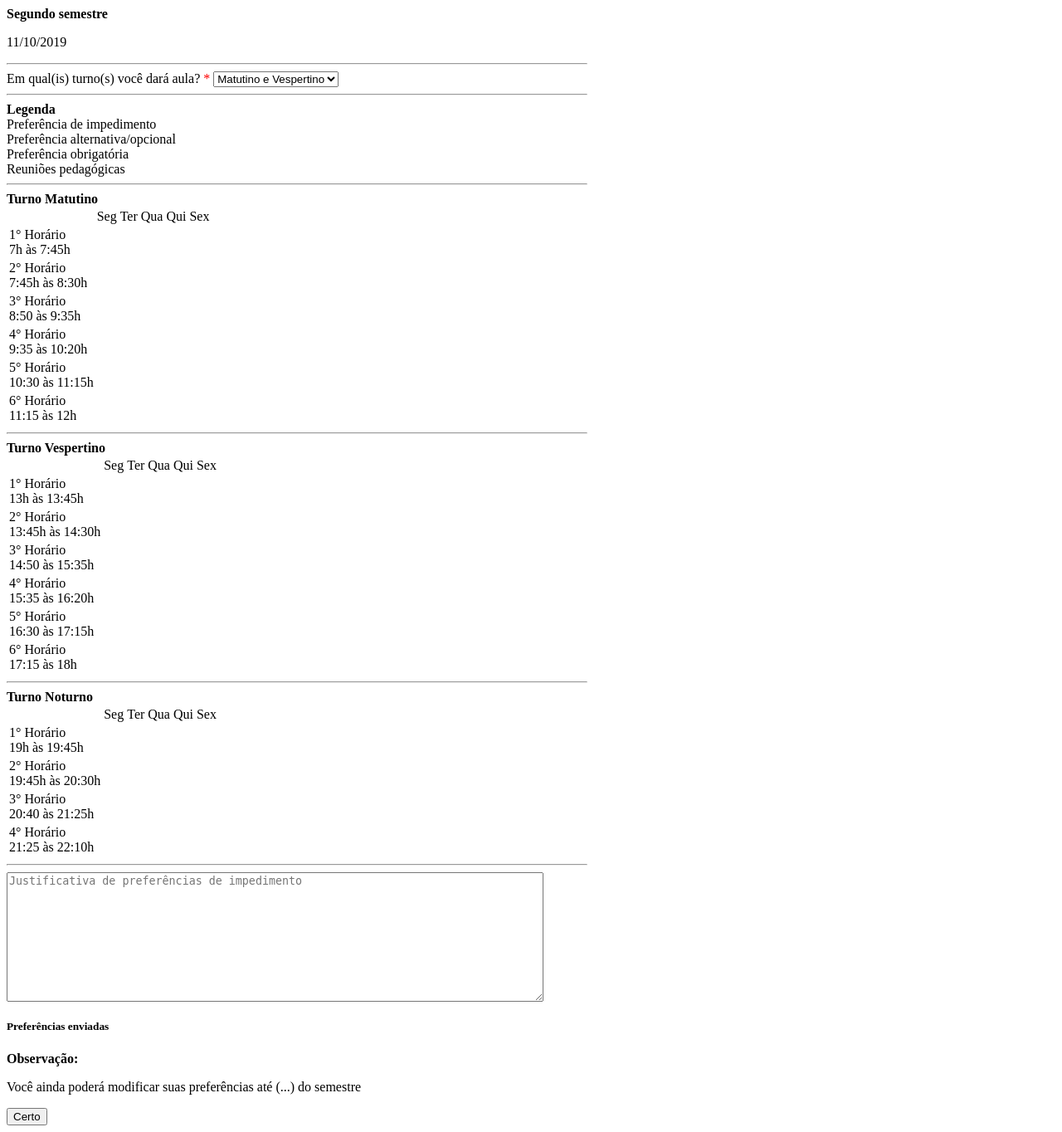
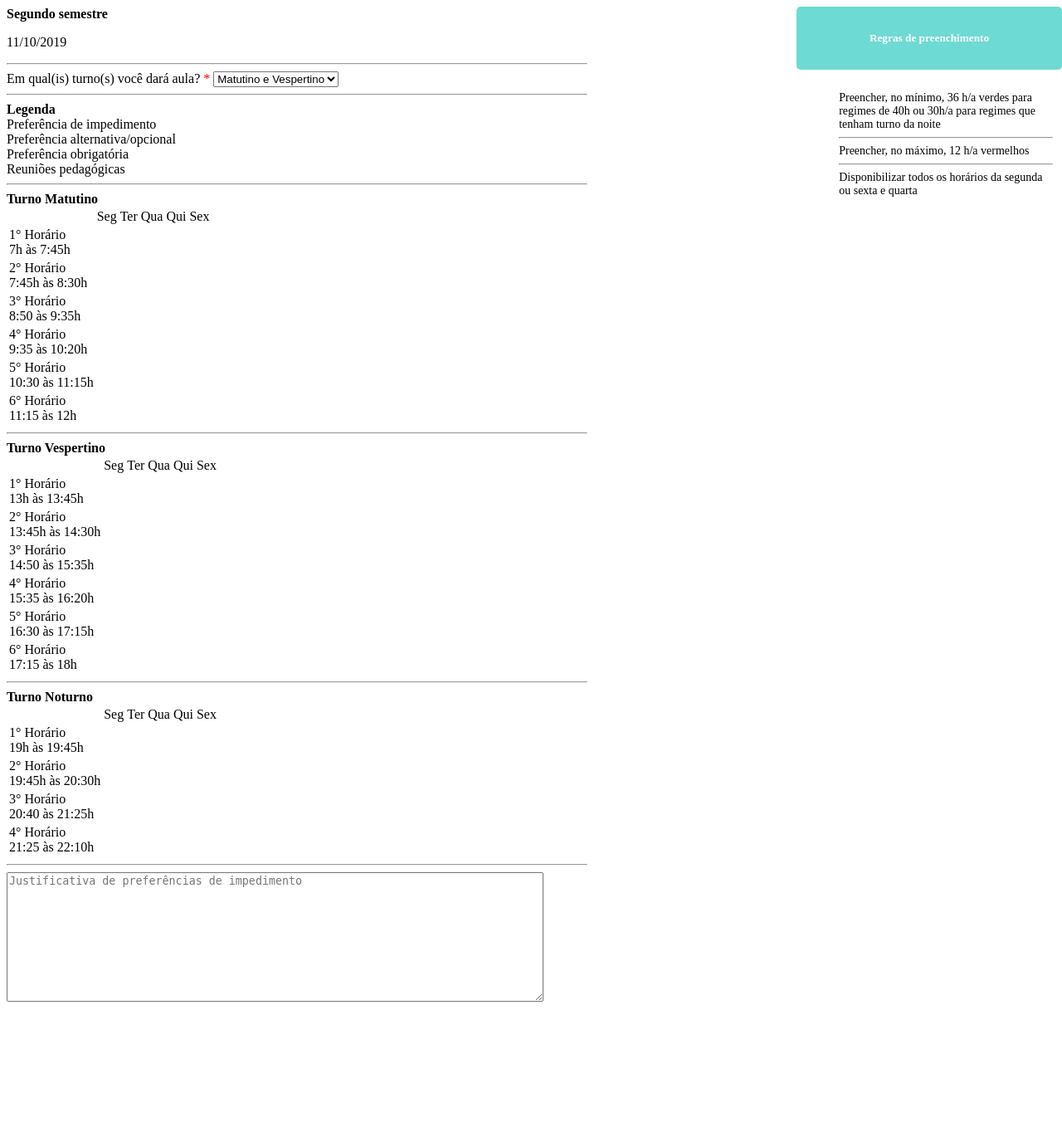
Before and after one commit to raphaelramosds/aph, a CodeIgniter app: the page made by src/application/views/Preferencias/create.php in a window 1280 px wide. Shown: the whole page at 83% size. After the commit the page ends 1207 px from the top, so only its background shows below. Run offline with CodeIgniter, Linux system fonts and the light colour scheme; data comes from the database, SQL or seed files in the repository; data that the repository does not hold is empty.

Commit message:
Regras de preferências

```diff
--- a/src/application/views/Admin/filtro.php
+++ b/src/application/views/Admin/filtro.php
@@ -27,15 +27,16 @@
                 <table class="table">
                     <thead>
                         <tr>
+                            <th>Matricula</th>
                             <th>Nome</th>
                             <th>Senha</th>
-                            <th></th>
                         </tr>
                     </thead>
                     <tbody>
                         <?php if(isset($resultado)): ?>
                             <?php foreach($resultado as $usuario):?>
                                 <tr>
+                                    <td><?=$usuario->matricula?></td>
                                     <td><?=$usuario->nome?></td>
                                     <td><?=$usuario->senha?></td>
                                     <td>
--- a/src/application/views/Admin/menu.php
+++ b/src/application/views/Admin/menu.php
@@ -53,7 +53,7 @@
         </a>
         <div class="dropdown-menu" aria-labelledby="pagesDropdown">
           <a class="dropdown-item" href="<?=base_url('Admin/filtragem')?>">Membros da comissão</a>
-          <a class="dropdown-item" href="<?=base_url('Admin/reunioes')?>">Reuniões pedagógicas</a>
+          <a class="dropdown-item" href="<?=base_url('Admin/reunioes')?>">Horários de Reuniões</a>
         </div>
       </li>
     </ul>
--- a/src/application/views/Preferencias/create.php
+++ b/src/application/views/Preferencias/create.php
@@ -1,6 +1,19 @@
-
+<link rel="stylesheet" href="<?=base_url('assets/css/boxrules.css')?>">
 <!-- Div para receber os alertas do script -->
-<div id="alert"></div>
+<div id="alert">
+    <div class="title">
+        <h5>Regras de preenchimento</h5>
+    </div>
+    <div class="content">
+        <ul>
+            <li id="regraVerdes">
+                Preencher, no mínimo, 36 h/a verdes para regimes de 40h ou 30h/a para regimes que tenham turno da noite
+            </li><hr>
+            <li id="regraVermelho">Preencher, no máximo, 12 h/a vermelhos</li><hr>
+            <li id="regraSSQ">Disponibilizar todos os horários da segunda ou sexta e quarta</li>
+        </ul>
+    </div>
+</div>
 
 <div class="container ml-auto mr-auto " style="max-width:700px">
     <div class="row">
@@ -240,11 +253,9 @@
 
 <script>
     $('#recuperar').click(function(){
+
         idusuario = $(this).data('id');
         turno = $('#turno').val();
-
-        // Resetar mensagens de validação
-        $('#alert').html("");
 
         // Verificar se os dias segunda ou quarta e sexta foram marcados, por turno
         manha = [];
@@ -255,8 +266,12 @@
         verdes = [];
         amarelos = [];
 
-        // Verificar se a quantidade mínima de blocos em verde foi preenchida
+        // Verificar se a quantidade mínima de blocos em verde/azul foi preenchida
         $('#manha .green, #tarde .green, #noite .green').each(function(){
+            verdes.push($(this).data('dia'));
+        })
+
+        $('#manha .blue, #tarde .blue, #noite .blue').each(function(){
             verdes.push($(this).data('dia'));
         })
 
@@ -374,6 +389,10 @@
 
         link = "<?=base_url('Preferencias/add')?>";
 
+        console.log(pontuacao);
+
+        // Se houver preferências pendentes, pergunte ao usuário se ele realmente deseja enviar
+
         $.ajax({
             type:'ajax',
             dataType:'json',
@@ -389,14 +408,18 @@
                 justificativa:$('#justificativa').val()
             },
             success:function(data){
-                alert(data);
+
             },
             error:function(){
                 console.log('Erro no envio de preferências');
             }
         });
+        swal({
+          title: "Preferências enviadas!",
+          text: "Você ainda poderá modificar suas preferências",
+          icon: "success"
+        });
 
-        $('#observacaoPreferencias').modal('show');
     });
 
 
@@ -433,20 +456,3 @@
 <script src="<?=base_url('assets/js/preferencias.js')?>" ></script>
 
 <!-- Janela de sucesso de exportação -->
-
-<div class="modal fade" id="observacaoPreferencias" role="dialog">
-  <div class="modal-dialog modal-md">
-    <div class="modal-content">
-        <div class="modal-header">
-            <h5 class="modal-title">Preferências enviadas</h5>
-        </div>
-      <div class="modal-body">
-            <b>Observação:</b><p>Você ainda poderá modificar suas preferências até (...) do semestre</p>
-      </div>
-      <div class="modal-footer">
-        <button type="button" data-dismiss="modal" class="btn btn-success">Certo</button>
-      </div>
-    </div>
-
-  </div>
-</div>
--- /dev/null
+++ b/src/assets/css/boxrules.css
@@ -0,0 +1,34 @@
+/* Caixa com regras que devem ser seguidas */
+
+#alert{
+	position:fixed;
+	padding:0;
+	background-color:white;
+	width:320px;
+	right:0;
+	z-index: 1;
+	border-radius:5px;
+}
+
+#alert ul {
+	list-style: none;
+}
+
+#alert .title{
+	padding:.5em;
+	background: #6ddad3;
+	color:white;
+	border-radius:5px;
+}
+
+#alert .content{
+	padding: .7em;
+}
+
+#alert h5{
+	text-align: center;
+}
+
+#alert ul{
+	font-size: 14px;
+}
--- a/src/assets/js/regras.js
+++ b/src/assets/js/regras.js
@@ -1,4 +1,13 @@
+pontuacao=0;
+// verde = (0,128,0)
+// preto = (0,0,0)
 
+// Colocar em preto os que ainda não foram seguidos
+$("#regraSSQ,#regraVerdes,#regraVermelho").css('color','black')
+
+regraVerdes = $("#regraVerdes")
+regraVermelho = $("#regraVermelho")
+regraSSQ = $("#regraSSQ")
 
 // Verificação
 
@@ -11,48 +20,53 @@ function minimoverdes(dias){
     if(turno == 'mv' || turno == 'mn' || turno == 'vn'){
         percentual = preenchidos/60;
         if(percentual < 0.6){
-            $('#alert').append(alerta("É necessário preencher no mínimo 36 h/a em verde"));
+           regraVerdes.css('color','red')
+           pontuacao-1;
+        }
+        else{
+            regraVerdes.css('color','green')
+            pontuacao+1;
         }
     }
-    else if(turno == 'n' || turno == 'v' || turno == 'm'){
+
+    if(turno == 'n' || turno == 'v' || turno == 'm'){
         if(preenchidos < 30){
-            $('#alert').append(alerta("É necessário preencher no mínimo 30 h/a em verde"));
+            regraVerdes.css('color','red')
+            pontuacao-1;
+        }
+        else{
+            regraVerdes.css('color','green')
+            pontuacao+1;
         }
 
     }
+
 
 }
 
 function maximovermelhos(dias){
     //console.log(dias);
     if(dias.length > 12){
-        $('#alert').append(alerta("É permitido até 12 h/a em vermelho"));
+        regraVermelho.css('color','red');
+        pontuacao-1;
+    }
+    else{
+        regraVermelho.css('color','green');
+        pontuacao+1;
     }
 }
 
-// function minimoamarelos(dias){
-//     if(dias.length < 12){
-//         $('#alert').append(alerta('É permitido no mínimo 12 h/a em amarelo'));
-//     }
-//     else{
-//         pontuacao++;
-//     }
-// }
 
 function disponibilizarssq(dias){
 
     // Receba o vetor com todos os horários e verifique se há dias marcados na segunda ou sexta e quarta
     if( (dias.includes(2) == false && dias.includes(6) == false) || dias.includes(4) == false){
-        $('#alert').append(alerta('Disponibilize a segunda ou a sexta, além da quarta em todos os turnos escolhidos'));
-        return false;
+        regraSSQ.css('color','red');
+        pontuacao-1;
     }
-    else{ return true; }
+    else{
+        regraSSQ.css('color','green');
+        pontuacao+1;
+
+    }
 }
-
-
-function alerta(txt){
-    retorno = "<div class='validacao'>"+
-        "<b>Atenção:</b>"+"<p>"+txt+"</p>"+
-        "</div>";
-    return retorno;
-}
```
Also changed, not shown: src/application/controllers/Usuarios.php (+26 -22 lines).
